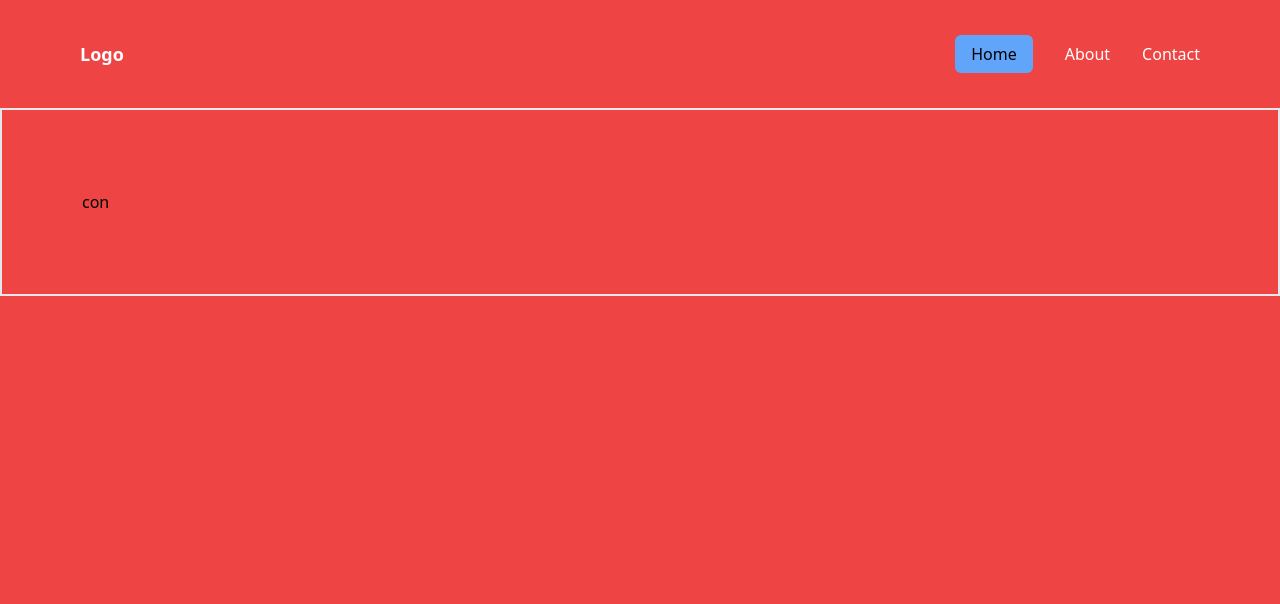
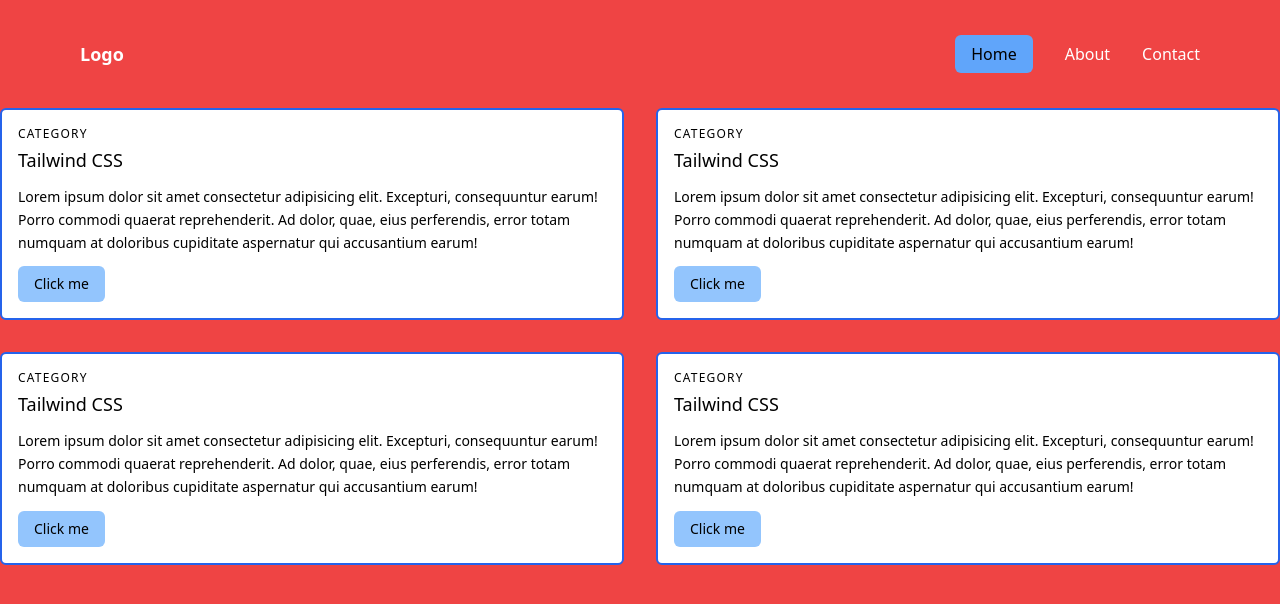
Before and after one commit to devcodingskill/myresume, a website: page src/index.html in a window 1280 px wide. Drawn offline with nearby package versions, Linux system fonts and the light colour scheme.

Commit message:
add card

```diff
--- a/src/index.html
+++ b/src/index.html
@@ -16,13 +16,51 @@
             <li><a href="#" class="">About</a></li>
             <li><a href="#" class="">Contact</a></li>
         </ul>
-        <button class="md:hidden"><svg xmlns="http://www.w3.org/2000/svg" class="h-6 w-6" fill="none" viewBox="0 0 24 24" stroke="currentColor" stroke-width="2">
-            <path stroke-linecap="round" stroke-linejoin="round" d="M4 6h16M4 12h16M4 18h7" />
-          </svg></button>
+        <button class="md:hidden"><svg xmlns="http://www.w3.org/2000/svg" class="h-6 w-6" fill="none"
+                viewBox="0 0 24 24" stroke="currentColor" stroke-width="2">
+                <path stroke-linecap="round" stroke-linejoin="round" d="M4 6h16M4 12h16M4 18h7" />
+            </svg></button>
     </header>
 
-    <div class="container border-2 mx-auto px-20 py-20">
-        con
+    <div class="container  mx-auto">
+        <div class="grid grid-cols-1  md:grid-cols-2 gap-8">
+            <div class="bg-white rounded-md px-4 py-4 border-2 border-blue-600">
+                <h2 class="tracking-widest text-xs mb-1">CATEGORY</h2>
+                <h2 class="title-font text-lg mb-3 ">Tailwind CSS</h2>
+                <p class="leading-relaxed mb-3 text-sm ">Lorem ipsum dolor sit amet consectetur adipisicing elit.
+                    Excepturi, consequuntur earum! Porro commodi quaerat reprehenderit. Ad dolor, quae, eius
+                    perferendis, error totam numquam at doloribus cupiditate aspernatur qui accusantium earum!</p>
+                <button class="bg-blue-300 text-sm text-black rounded-md px-4 py-2">Click me</button>
+            </div>
+            <div class="bg-white rounded-md px-4 py-4 border-2 border-blue-600">
+                <h2 class="tracking-widest text-xs mb-1">CATEGORY</h2>
+                <h2 class="title-font text-lg mb-3 ">Tailwind CSS</h2>
+                <p class="leading-relaxed mb-3 text-sm ">Lorem ipsum dolor sit amet consectetur adipisicing elit.
+                    Excepturi, consequuntur earum! Porro commodi quaerat reprehenderit. Ad dolor, quae, eius
+                    perferendis, error totam numquam at doloribus cupiditate aspernatur qui accusantium earum!</p>
+                <button class="bg-blue-300 text-sm text-black rounded-md px-4 py-2">Click me</button>
+            </div>
+            <div class="bg-white rounded-md px-4 py-4 border-2 border-blue-600">
+                <h2 class="tracking-widest text-xs mb-1">CATEGORY</h2>
+                <h2 class="title-font text-lg mb-3 ">Tailwind CSS</h2>
+                <p class="leading-relaxed mb-3 text-sm ">Lorem ipsum dolor sit amet consectetur adipisicing elit.
+                    Excepturi, consequuntur earum! Porro commodi quaerat reprehenderit. Ad dolor, quae, eius
+                    perferendis, error totam numquam at doloribus cupiditate aspernatur qui accusantium earum!</p>
+                <button class="bg-blue-300 text-sm text-black rounded-md px-4 py-2">Click me</button>
+            </div>
+            <div class="bg-white rounded-md px-4 py-4 border-2 border-blue-600">
+                <h2 class="tracking-widest text-xs mb-1">CATEGORY</h2>
+                <h2 class="title-font text-lg mb-3 ">Tailwind CSS</h2>
+                <p class="leading-relaxed mb-3 text-sm ">Lorem ipsum dolor sit amet consectetur adipisicing elit.
+                    Excepturi, consequuntur earum! Porro commodi quaerat reprehenderit. Ad dolor, quae, eius
+                    perferendis, error totam numquam at doloribus cupiditate aspernatur qui accusantium earum!</p>
+                <button class="bg-blue-300 text-sm text-black rounded-md px-4 py-2">Click me</button>
+            </div>
+
+
+
+
+        </div>
     </div>
 </body>
 
```
